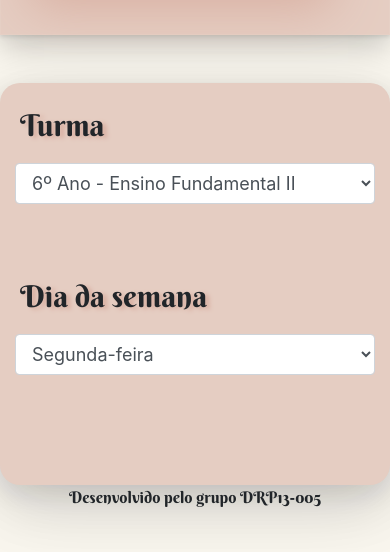
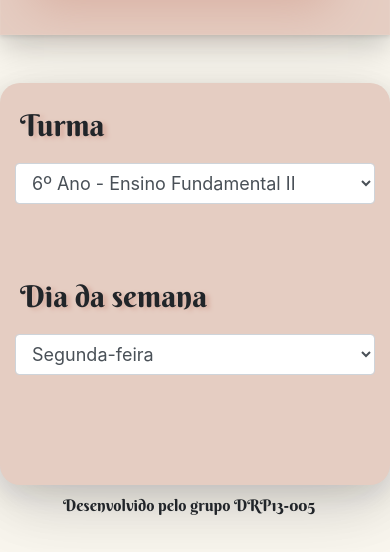
Before and after one commit to barbssx/projeto-integrador-I-univesp-agenda-escolar, a website: page index.html in a window 390 px wide. Shown: the part 292-844 px from the top of the page. Drawn offline with nearby package versions, Linux system fonts and the light colour scheme; no server answers.

Commit message:
footer, margin 20px

```diff
--- a/public/css/style.css
+++ b/public/css/style.css
@@ -132,7 +132,7 @@ footer {
 
 
           footer {
-            margin: 0;
+            margin-right: 20px;
             padding: 0;
           }
 
```
